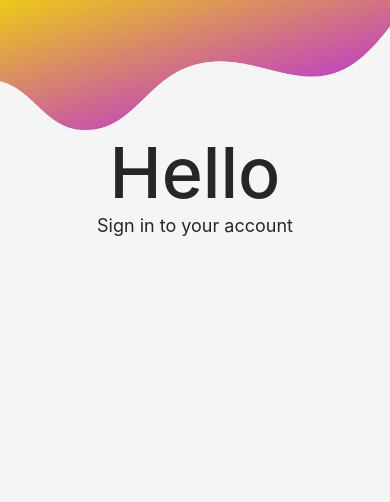
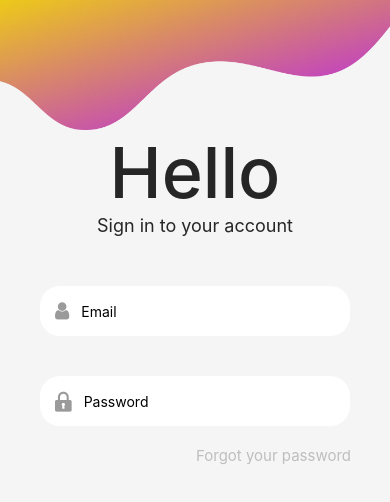
Before and after one commit to MaheelLakshan/LoginInterface, a React Native app: screen /Login in a window 390 px wide. Shown: the top 502 px of the page. Built offline with nearby package versions, Linux system fonts and the light colour scheme.

Commit message:
input field decorations

```diff
--- a/package.json
+++ b/package.json
@@ -9,15 +9,15 @@
     "web": "expo start --web"
   },
   "dependencies": {
+    "@react-navigation/native": "^6.1.15",
+    "@react-navigation/native-stack": "^6.9.24",
     "expo": "~51.0.18",
     "expo-status-bar": "~1.12.1",
     "react": "18.2.0",
     "react-native": "0.74.3",
-    "@react-navigation/native": "^6.1.15",
-    "@react-navigation/native-stack": "^6.9.24",
     "react-native-safe-area-context": "^4.9.0",
     "react-native-screens": "^3.29.0",
-    "react-native-vector-icons": "^10.0.3"
+    "react-native-vector-icons": "^10.1.0"
   },
   "devDependencies": {
     "@babel/core": "^7.20.0"
--- a/screens/LoginScreen.js
+++ b/screens/LoginScreen.js
@@ -1,5 +1,8 @@
 import { Image, StyleSheet, Text, View } from 'react-native';
 import React from 'react';
+import FontAwesome from 'react-native-vector-icons/FontAwesome';
+import Fontisto from 'react-native-vector-icons/Fontisto';
+import { TextInput } from 'react-native';
 
 const LoginScreen = () => {
   return (
@@ -13,6 +16,16 @@ const LoginScreen = () => {
       <View>
         <Text style={styles.signInText}>Sign in to your account</Text>
       </View>
+      <View style={styles.inputContainer}>
+        <FontAwesome style={styles.inputIcon} name="user" size={20} color={'#9A9A9A'} />
+        <TextInput style={styles.textInput} placeholder="Email" />
+      </View>
+
+      <View style={styles.inputContainer}>
+        <Fontisto style={styles.inputIcon} name="locked" size={20} color={'#9A9A9A'} />
+        <TextInput style={styles.textInput} placeholder="Password" secureTextEntry />
+      </View>
+      <Text style={styles.forgotPassword}>Forgot your password</Text>
     </View>
   );
 };
@@ -40,5 +53,30 @@ const styles = StyleSheet.create({
     textAlign: 'center',
     fontSize: 18,
     color: '#262626',
+    marginBottom: 30,
+  },
+  inputContainer: {
+    backgroundColor: '#FFFFFF',
+    flexDirection: 'row',
+    borderRadius: 20,
+    marginHorizontal: 40,
+    elevation: 10,
+    marginVertical: 20,
+    alignItems: 'center',
+    height: 50,
+  },
+  textInput: {
+    flex: 1,
+    marginHorizontal: 12,
+  },
+  inputIcon: {
+    marginLeft: 15,
+  },
+
+  forgotPassword: {
+    color: '#BEBEBE',
+    textAlign: 'right',
+    width: '90%',
+    fontSize: 15,
   },
 });
```
Also changed, not shown: 1 other file (tests, documents, lock files or other folders).
